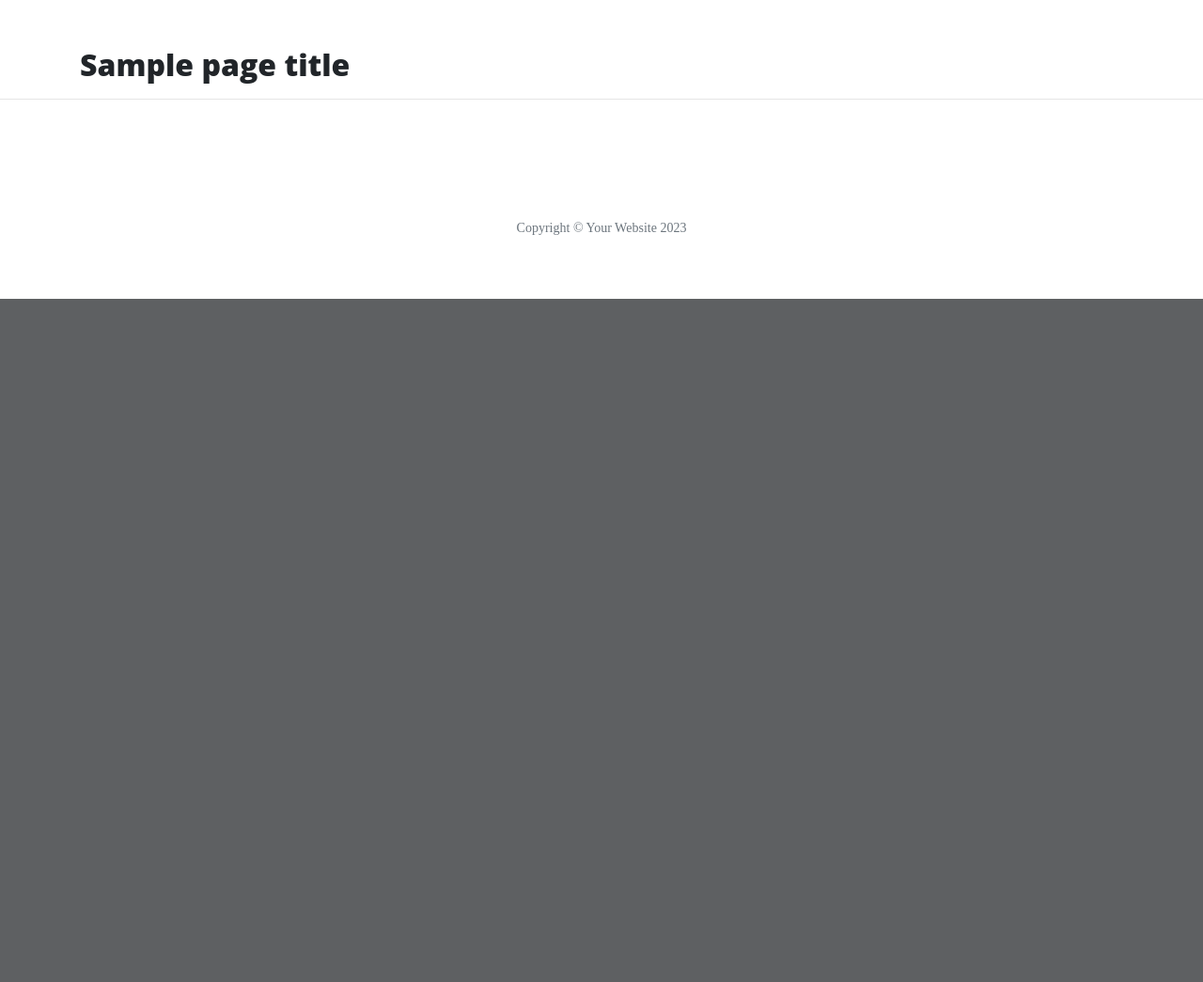
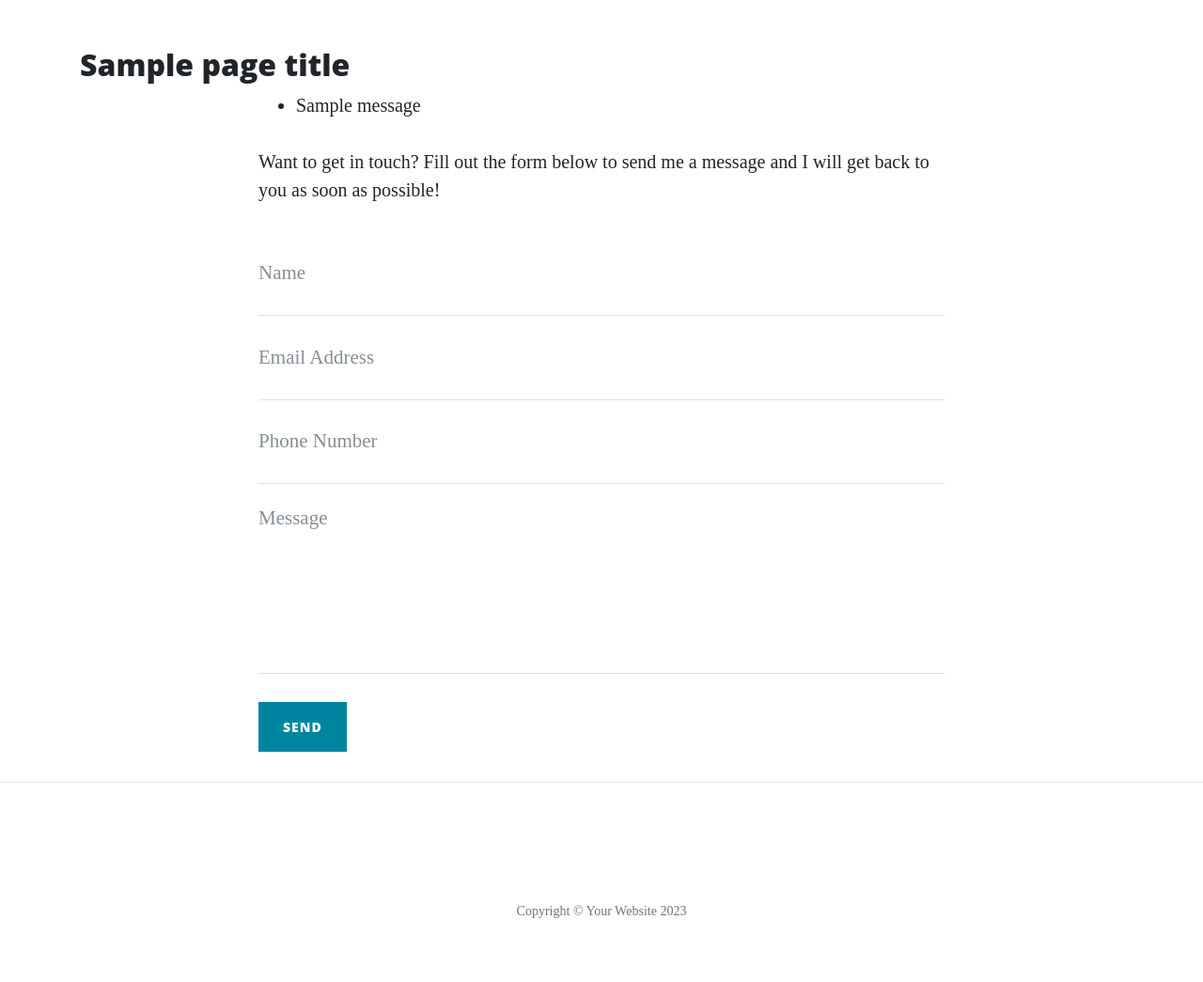
Before and after one commit to slbabin/thorin-flask-app, a Python web app: template templates/contact.html in a window 1280 px wide. Shown: the part 628-1673 px from the top of the page at 94% size. Before the commit the page ends 946 px from the top, so only its background shows below. Run offline with Jinja, Linux system fonts and the light colour scheme; the template is opened without the code that fills it: most values are stand-ins (such as "Sample title", 1, 10 or a date in 2020); one stand-in notice (Sample message) is shown; some libraries are stand-ins or nearby versions.

Commit message:
add contact form

```diff
--- a/templates/about.html
+++ b/templates/about.html
@@ -19,7 +19,7 @@
             {% if loop.index % 2 != 0 %}
 
                 <div class="col-md-7">
-                    <h3>{{ loop.index }}. {{ member.name }}</h3>
+                    <h3><a href="/about/{{ member.url }}"> {{loop.index }}.{{ member.name }}</a></h3>
                     <p>{{ member.description }}</p>
                 </div>
                 <div class="col-md-5">
@@ -32,7 +32,7 @@
                     <img src="{{ member.image_source }}" alt="" class="featurette-image image-responsive">
                 </div>
                 <div class="col-md-7">
-                    <h3>{{ loop.index }}. {{ member.name }}</h3>
+                    <h3><a href="/about/{{ member.url }}"> {{loop.index }}.{{ member.name }}</a></h3>
                     <p>{{ member.description }}</p>
                 </div>
 
--- a/templates/contact.html
+++ b/templates/contact.html
@@ -1,4 +1,62 @@
 {% extends "base.html" %}
 {% block content %}
-    <h2>{{page_title}}</h2>
+<h2>{{page_title}}</h2>
+
+
+<div class="row">
+    <div class="col-lg-8 col-md-10 mx-auto">
+
+        {% with messages = get_flashed_messages() %}
+        {% if messages %}
+            <ul class="flashes">
+                {% for message in messages %}
+                    <li>{{ message }}</li>
+                {% endfor %}
+            </ul>
+        {% endif %}
+    {% endwith %}
+
+        <p>Want to get in touch? Fill out the form below to send me a message and I will get back to you as soon as
+            possible!</p>
+        <form method="POST" name="sentMessage" id="contactForm" novalidate>
+            <div class="control-group">
+                <div class="form-group floating-label-form-group controls">
+                    <label>Name</label>
+                    <input type="text" class="form-control" placeholder="Name" name="name" id="name" required
+                        data-validation-required-message="Please enter your name.">
+                    <p class="help-block text-danger"></p>
+                </div>
+            </div>
+            <div class="control-group">
+                <div class="form-group floating-label-form-group controls">
+                    <label>Email Address</label>
+                    <input type="email" class="form-control" placeholder="Email Address" name="email"  id="email" required
+                        data-validation-required-message="Please enter your email address.">
+                    <p class="help-block text-danger"></p>
+                </div>
+            </div>
+            <div class="control-group">
+                <div class="form-group col-xs-12 floating-label-form-group controls">
+                    <label>Phone Number</label>
+                    <input type="tel" class="form-control" placeholder="Phone Number" name="phone" id="phone" required
+                        data-validation-required-message="Please enter your phone number.">
+                    <p class="help-block text-danger"></p>
+                </div>
+            </div>
+            <div class="control-group">
+                <div class="form-group floating-label-form-group controls">
+                    <label>Message</label>
+                    <textarea rows="5" class="form-control" placeholder="Message" name="message" id="message" required
+                        data-validation-required-message="Please enter a message."></textarea>
+                    <p class="help-block text-danger"></p>
+                </div>
+            </div>
+            <br>
+            <div id="success"></div>
+            <div class="form-group">
+                <button type="submit" class="btn btn-primary" id="sendMessageButton">Send</button>
+            </div>
+        </form>
+    </div>
+</div>
 {% endblock %}
```
Also changed, not shown: run.py (+17 -2 lines), static/data/company.json (+26 -13 lines), templates/member.html (added, +13 -0 lines).
